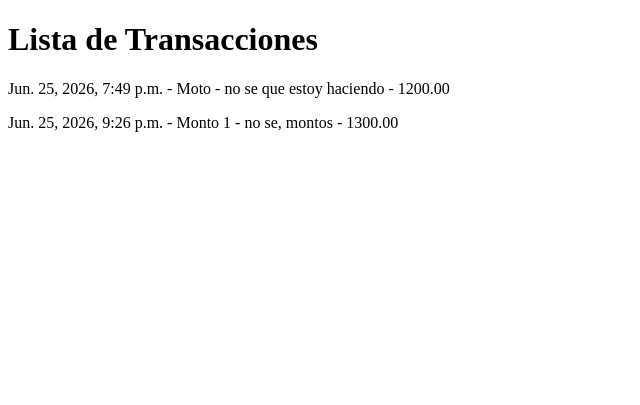
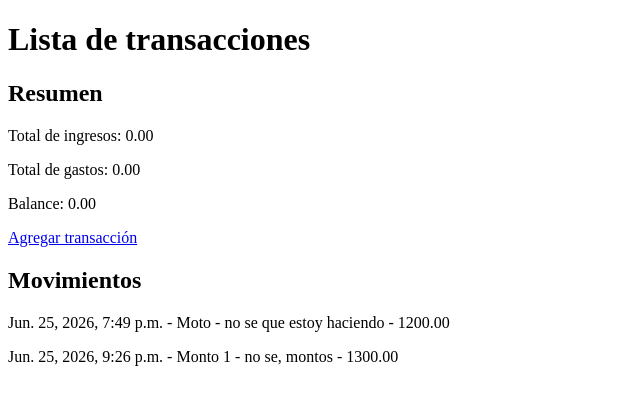
Before and after one commit to Portu-bit/web_finanzas, a Django app: page /transacciones/ in a window 1280 px wide. Shown: the top 405 px of the page, without its empty margins (0-640 px from the left). Run offline with Django 3.2, Linux system fonts and the light colour scheme; data comes from the database, SQL or seed files in the repository; parts of the project's set-up code (start-up, migrations or seed data) failed here and were passed over.

Commit message:
Improve finanzas_web/transacciones/templates/transacciones/transacciones_list.html

```diff
--- a/finanzas_web/transacciones/templates/transacciones/transacciones_list.html
+++ b/finanzas_web/transacciones/templates/transacciones/transacciones_list.html
@@ -1,12 +1,17 @@
 <!DOCTYPE html>
-<html>
-<head>
-    <title>Transacciones</title>
-</head>
+<html lang="es">
+<head><meta charset="utf-8"><meta name="viewport" content="width=device-width, initial-scale=1"><title>Finanzas | Transacciones</title></head>
 <body>
-    <h1>Lista de Transacciones</h1>
-    {% for transaccion in transacciones %}
-        <p>{{ transaccion.fecha }} - {{ transaccion.tipo }} - {{ transaccion.descripcion }} - {{ transaccion.monto }}</p>
-    {% endfor %}
+<main>
+<h1>Lista de transacciones</h1>
+{% if messages %}{% for message in messages %}<p role="status">{{ message }}</p>{% endfor %}{% endif %}
+<section aria-label="Resumen financiero">
+<h2>Resumen</h2><p>Total de ingresos: {{ total_ingresos }}</p><p>Total de gastos: {{ total_gastos }}</p><p>Balance: {{ balance }}</p>
+</section>
+<p><a href="{% url 'agregar_transaccion' %}">Agregar transacción</a></p>
+<h2>Movimientos</h2>
+{% for transaccion in transacciones %}<p>{{ transaccion.fecha }} - {{ transaccion.get_tipo_display }} - {{ transaccion.descripcion }} - {{ transaccion.monto }}</p>
+{% empty %}<p>Aún no hay transacciones registradas.</p>{% endfor %}
+</main>
 </body>
 </html>
```
